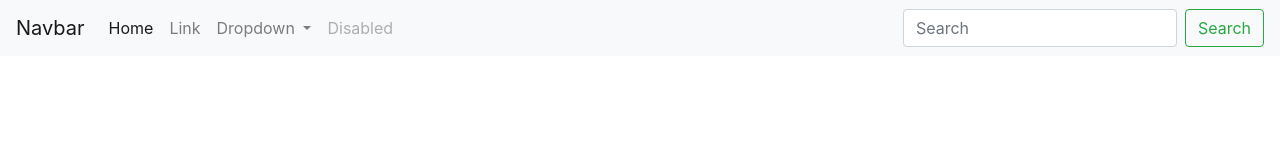
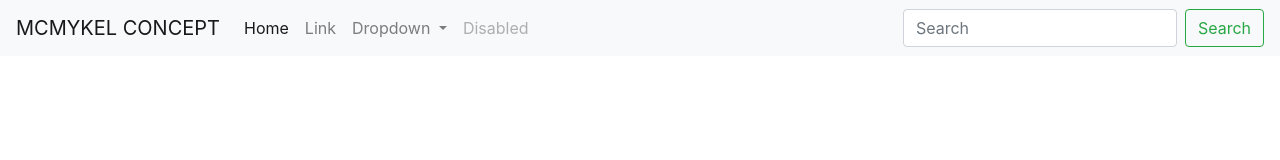
Before and after one commit to Mcmykel07/McMykel-Concept, a plain HTML site: page index.html in a window 1280 px wide. Drawn offline with nearby package versions, Linux system fonts and the light colour scheme.

Commit message:
modified navbar

```diff
--- a/index.html
+++ b/index.html
@@ -9,7 +9,7 @@
 </head>
 <body>
     <nav class="navbar navbar-expand-lg navbar-light bg-light">
-        <a class="navbar-brand" href="#">Navbar</a>
+        <a class="navbar-brand" href="#">MCMYKEL CONCEPT</a>
         <button class="navbar-toggler" type="button" data-toggle="collapse" data-target="#navbarSupportedContent" aria-controls="navbarSupportedContent" aria-expanded="false" aria-label="Toggle navigation">
           <span class="navbar-toggler-icon"></span>
         </button>
```
